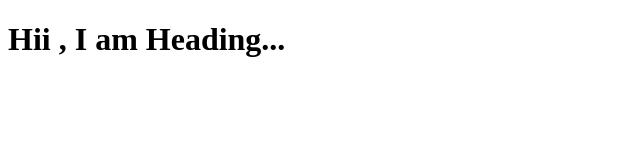
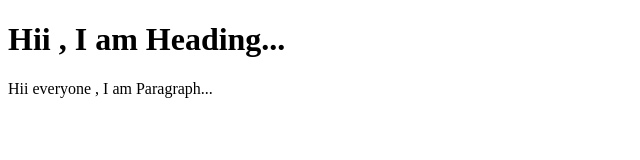
Before and after one commit to Shreyash212-tech/Gitclone_C, a plain HTML site: page index.html in a window 1280 px wide. Shown: the whole page, without its empty margins (0-640 px from the left). Drawn offline with Linux system fonts and the light colour scheme.

Commit message:
this is my paragraph file

```diff
--- a/index.html
+++ b/index.html
@@ -7,5 +7,6 @@
 </head>
 <body>
     <h1>Hii , I am Heading...</h1>
+    <p>Hii everyone , I am Paragraph...</p>
 </body>
 </html>
```
